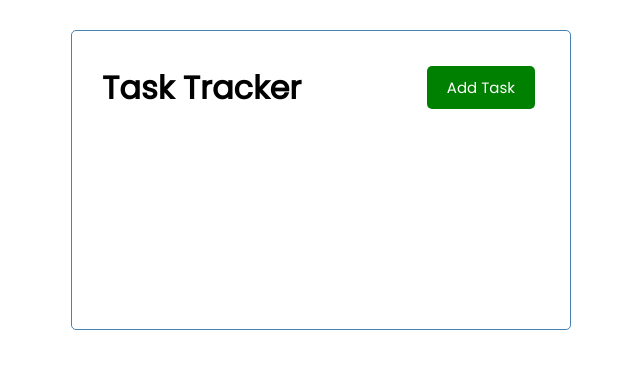
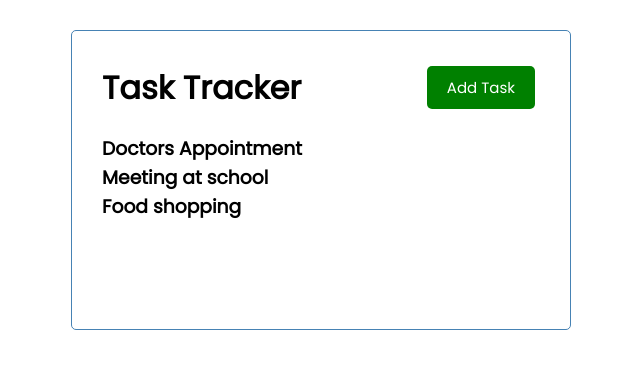
Before and after one commit to InfAurora/easy-vue-web-application, a Vue app in the folder vue-web-application/: page / in a window 1280 px wide. Shown: the top 368 px of the page, without its empty margins (319-959 px from the left). Built offline with nearby package versions, Linux system fonts and the light colour scheme.

Commit message:
Created Tasks.vue; hard coded some tasks in App.vue; loop through tasks in Tasks.Vue

```diff
--- a/vue-web-application/src/App.vue
+++ b/vue-web-application/src/App.vue
@@ -1,17 +1,46 @@
 <template>
   <div class="container">
     <Header title="Task Tracker"/>
-
+    <Tasks :tasks="tasks" />
   </div>
 </template>
 
 <script>
 import Header from "./components/Header";
+import Tasks from "./components/Tasks"
 export default {
   name: "App",
   components: {
-    Header
+    Header,
+    Tasks
   },
+  data() {
+    return {
+      tasks: []
+    }
+  },
+  created() {
+    this.tasks = [
+      {
+        id: 1,
+        text: 'Doctors Appointment',
+        day: 'March 1st at 2:30pm',
+        reminder: true,
+      },
+      {
+        id: 2,
+        text: 'Meeting at school',
+        day: 'March 3rd at 1:30pm',
+        reminder: true,
+      },
+      {
+        id: 3,
+        text: 'Food shopping',
+        day: 'March 3rd at 11am',
+        reminder: false,
+      }
+    ]
+  }
 };
 </script>
 
--- /dev/null
+++ b/vue-web-application/src/components/Tasks.vue
@@ -0,0 +1,20 @@
+<template>
+  <div>
+    <div :key="task.id" v-for="task in tasks">
+      <h3>{{ task.text }}</h3>
+    </div>
+  </div>
+</template>
+
+<script>
+export default {
+  name: 'Tasks',
+  props: {
+    tasks: Array,
+  }
+}
+</script>
+
+<style lang="sass" scoped>
+
+</style>
```
